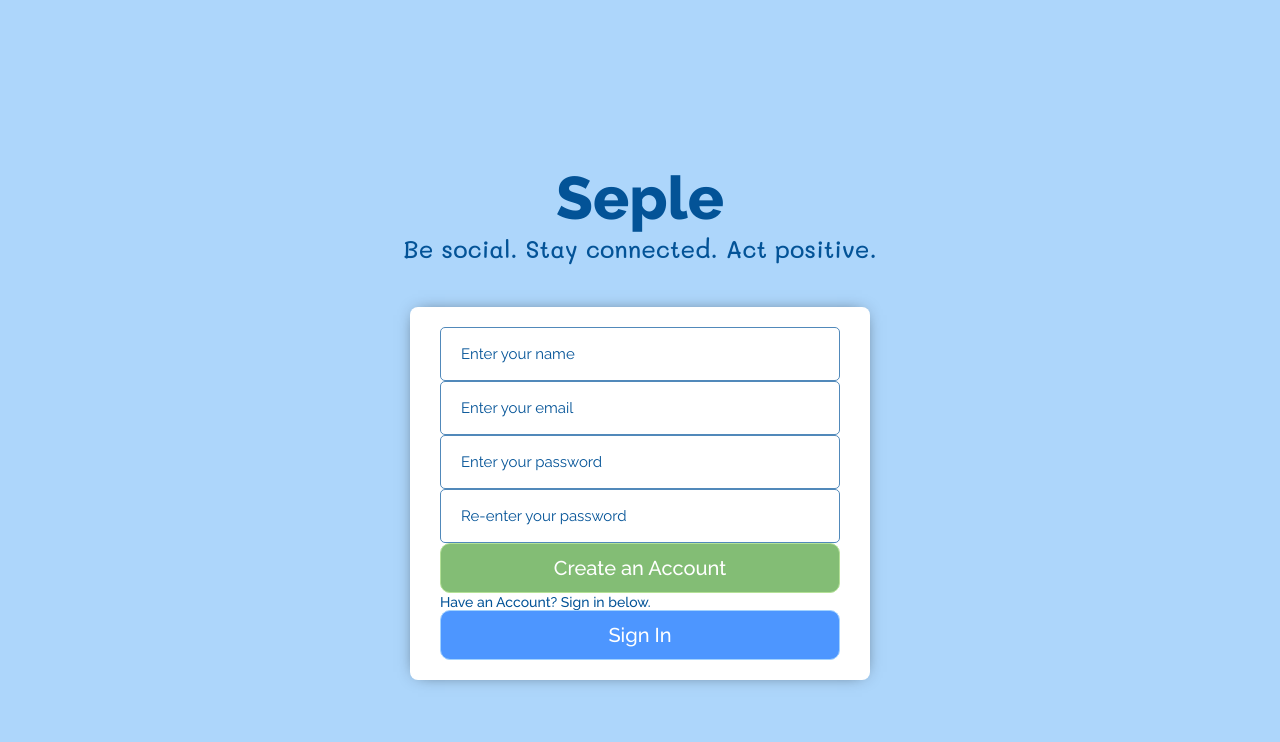
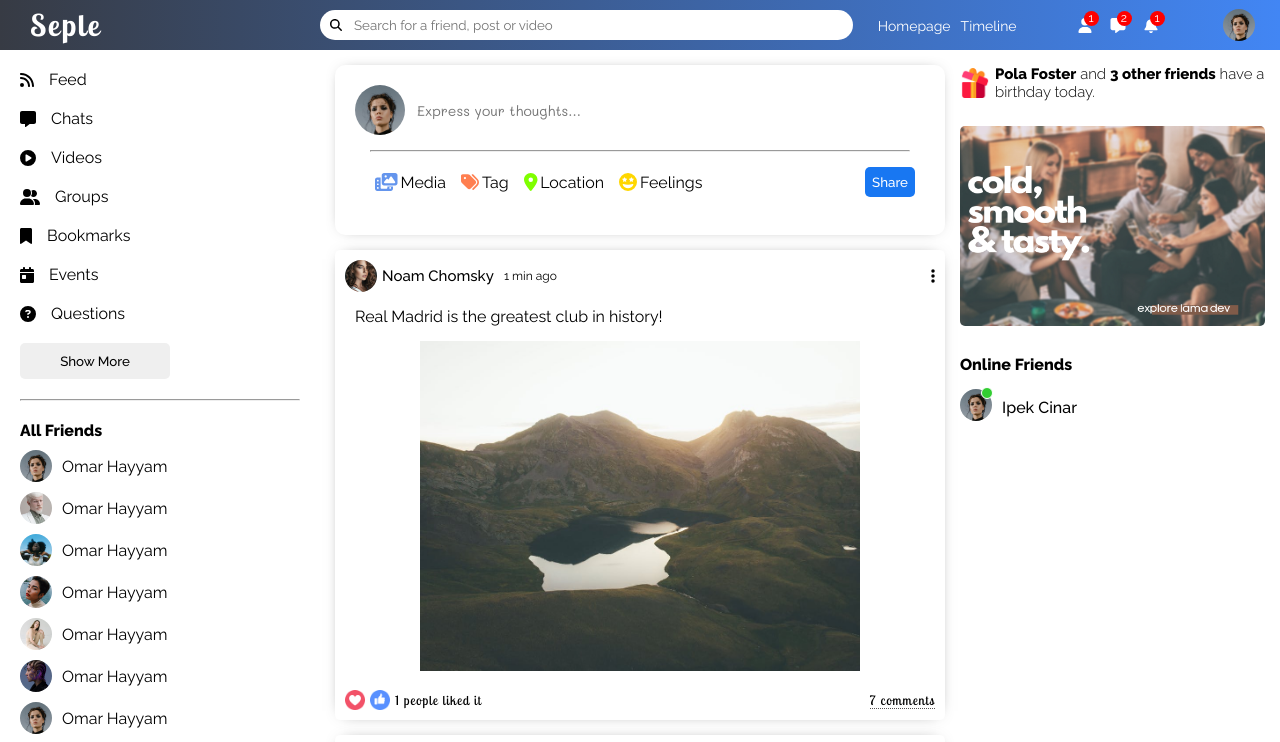
Before and after one commit to Arnazarov/seple, a React (Create React App) app in the folder frontend/: page / in a window 1280 px wide. Shown: the top 742 px of the page. Built offline with nearby package versions, Linux system fonts and the light colour scheme; the HTML template or start-up script is replaced by a standard one.

Commit message:
updated some style colors

```diff
--- a/frontend/src/App.jsx
+++ b/frontend/src/App.jsx
@@ -1,12 +1,9 @@
-import Login from './screens/Login/Login';
 import Home from './screens/Home/Home';
-import User from './screens/User/User';
-import SignUp from './screens/SignUp/SignUp';
 
 function App() {
   return (
     <div>
-      <SignUp />
+      <Home />
     </div>
   );
 }
--- a/frontend/src/components/Header/Header.module.scss
+++ b/frontend/src/components/Header/Header.module.scss
@@ -2,9 +2,9 @@
 
 .container {
   @include flexCenter(row, center);
+  @include bgColor;
   height: 50px;
   width: 100%;
-  background-color: $primary;
   position: sticky;
   top: 0;
   z-index: 999;
--- a/frontend/src/components/RightBar/RightBar.jsx
+++ b/frontend/src/components/RightBar/RightBar.jsx
@@ -7,7 +7,7 @@ const RightBar = ({ profile }) => {
         <div className={styles.birthday}>
           <img className={styles.birthdayImg} src="assets/gift.png" alt="" />
           <span className={styles.birthdayText}>
-            <b>Pola Foster</b> and <b>3 other friends</b> have a birhday today.
+            <b>Pola Foster</b> and <b>3 other friends</b> have a birthday today.
           </span>
         </div>
         <img className={styles.ad} src="assets/ad.png" alt="" />
--- a/frontend/src/index.scss
+++ b/frontend/src/index.scss
@@ -38,6 +38,20 @@ $size-lg: 24px;
   object-fit: cover;
 }
 
+@mixin bgColor {
+  background: #373b44; /* fallback for old browsers */
+  background: -webkit-linear-gradient(
+    to left,
+    #4286f4,
+    #373b44
+  ); /* Chrome 10-25, Safari 5.1-6 */
+  background: linear-gradient(
+    to left,
+    #4286f4,
+    #373b44
+  ); /* W3C, IE 10+/ Edge, Firefox 16+, Chrome 26+, Opera 12+, Safari 7+ */
+}
+
 * {
   font-family: $Raleway;
   margin: 0;
```
